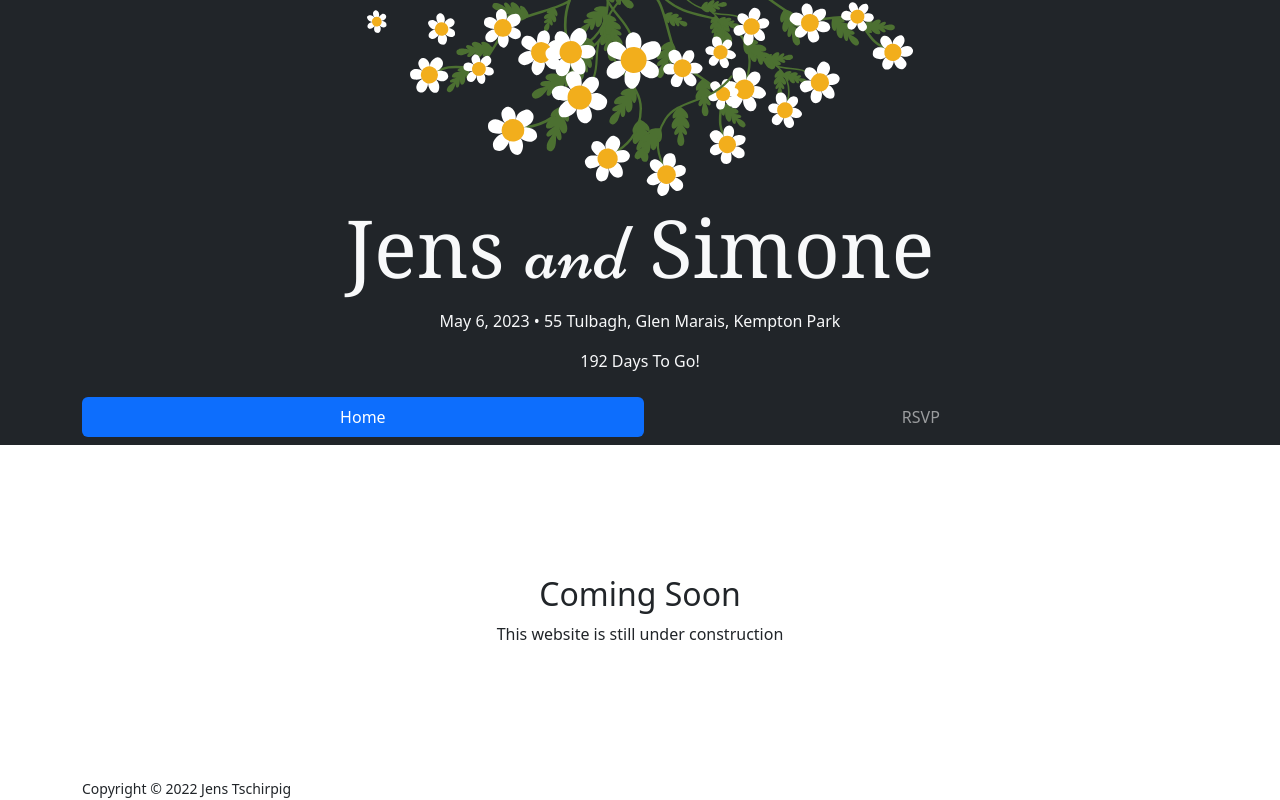
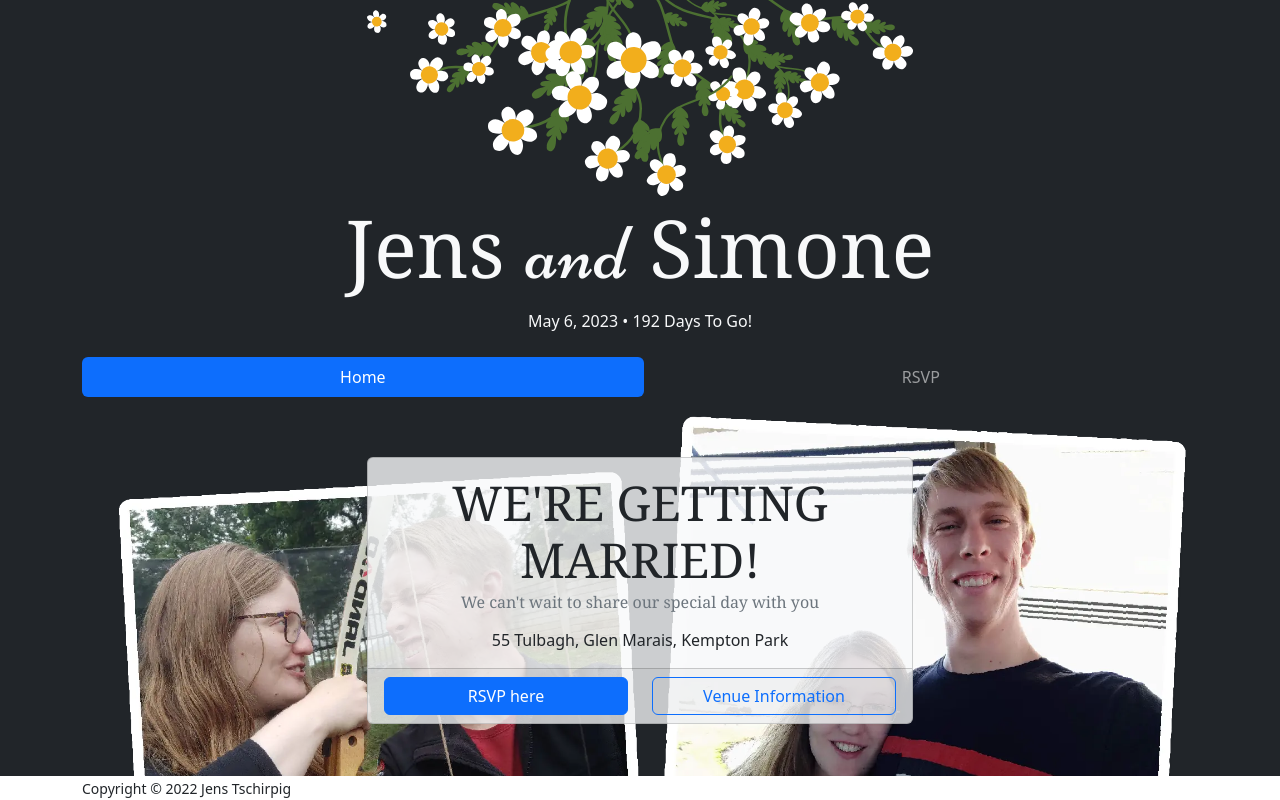
Before and after one commit to jens1101/jens-and-simone, a React (Create React App) app: page / in a window 1280 px wide. Built offline with nearby package versions, Linux system fonts and the light colour scheme.

Commit message:
feat: Refined home screen

```diff
--- a/src/Header.tsx
+++ b/src/Header.tsx
@@ -4,7 +4,7 @@ import { Col, Container, Nav, Navbar, Offcanvas, Row } from "react-bootstrap";
 import { LinkContainer } from "react-router-bootstrap";
 import { resolvePath, useMatches } from "react-router-dom";
 import background from "./assets/images/daisies-background.svg";
-import { APP_ROUTES, WEDDING_DAY, WEDDING_VENUE } from "./constants";
+import { APP_ROUTES, WEDDING_DAY } from "./constants";
 import { getDaysLeft } from "./helpers";
 
 export function Header() {
@@ -42,10 +42,9 @@ export function Header() {
           Jens <span className={"font-niconne"}>and</span> Simone
         </h1>
         <p>
-          {WEDDING_DAY.toLocaleString(DateTime.DATE_FULL)} &bull;{" "}
-          {WEDDING_VENUE.fullName}
+          {WEDDING_DAY.toLocaleString(DateTime.DATE_FULL)} &bull; {timeLeft}{" "}
+          Days To Go!
         </p>
-        <p>{timeLeft} Days To Go!</p>
       </Container>
 
       <Navbar
@@ -75,7 +74,7 @@ export function Header() {
                 activeKey={activeKey}
                 className={"flex-grow-1"}
               >
-                {Array.from(APP_ROUTES).map((route) => (
+                {Object.values(APP_ROUTES).map((route) => (
                   <LinkContainer
                     key={route.handle?.key}
                     to={resolvePath(route.path ?? "")}
--- a/src/Home.tsx
+++ b/src/Home.tsx
@@ -1,10 +1,61 @@
-import { Container } from "react-bootstrap";
+import React from "react";
+import { Card, Col, Container, Row } from "react-bootstrap";
+import { Link, resolvePath } from "react-router-dom";
+import background from "./assets/images/home-backgrund.webp";
+import { APP_ROUTES, WEDDING_VENUE } from "./constants";
 
 export function Home() {
   return (
-    <Container className={"text-center my-auto"}>
-      <h2>Coming Soon</h2>
-      <p className={"m-0"}>This website is still under construction</p>
-    </Container>
+    <div className={"d-flex flex-grow-1 flex-column bg-dark"}>
+      <Container
+        className={"flex-grow-1 d-flex flex-column justify-content-center"}
+        style={{
+          background: `url("${background}") top center/cover`,
+        }}
+      >
+        <Row className={"justify-content-center"}>
+          <Col xs={12} md={10} lg={8} xl={6}>
+            <Card
+              className={"my-5 bg-light text-center"}
+              style={{ "--bs-bg-opacity": "0.8" } as React.CSSProperties}
+            >
+              <Card.Body>
+                <Card.Title className={"font-georgia display-5 text-uppercase"}>
+                  We're getting
+                  <br />
+                  married!
+                </Card.Title>
+                <Card.Subtitle className="font-georgia text-muted mb-3">
+                  We can't wait to share our special day with you
+                </Card.Subtitle>
+                <Card.Text>{WEDDING_VENUE.fullName}</Card.Text>
+              </Card.Body>
+              <Card.Footer className="text-muted">
+                <Row>
+                  <Col xs={12} sm={6}>
+                    <Link
+                      to={resolvePath(APP_ROUTES.rsvp.path || "")}
+                      className="btn btn-primary w-100 mb-2 mb-sm-0"
+                      role="button"
+                    >
+                      RSVP here
+                    </Link>
+                  </Col>
+                  <Col xs={12} sm={6}>
+                    <Link
+                      to={""}
+                      className="btn btn-outline-primary w-100"
+                      role="button"
+                    >
+                      Venue Information
+                    </Link>
+                  </Col>
+                </Row>
+              </Card.Footer>
+            </Card>
+          </Col>
+        </Row>
+      </Container>
+    </div>
   );
 }
--- a/src/constants.tsx
+++ b/src/constants.tsx
@@ -20,8 +20,8 @@ export const WEDDING_VENUE = {
   fullName: "55 Tulbagh, Glen Marais, Kempton Park",
 };
 
-export const APP_ROUTES: RouteObject[] = [
-  {
+export const APP_ROUTES: Record<string, RouteObject> = {
+  home: {
     index: true,
     element: <Home />,
     handle: {
@@ -29,7 +29,7 @@ export const APP_ROUTES: RouteObject[] = [
       title: "Home",
     },
   },
-  {
+  rsvp: {
     path: "rsvp",
     element: <Rsvp />,
     handle: {
@@ -37,12 +37,12 @@ export const APP_ROUTES: RouteObject[] = [
       title: "RSVP",
     },
   },
-];
+};
 
-export const TOP_LEVEL_ROUTES: RouteObject[] = [
-  {
+export const TOP_LEVEL_ROUTES: Record<string, RouteObject> = {
+  app: {
     path: "/",
     element: <App />,
-    children: APP_ROUTES,
+    children: Object.values(APP_ROUTES),
   },
-];
+};
--- a/src/index.tsx
+++ b/src/index.tsx
@@ -6,7 +6,7 @@ import { TOP_LEVEL_ROUTES } from "./constants";
 import "./main.css";
 import reportWebVitals from "./reportWebVitals";
 
-const router = createHashRouter(TOP_LEVEL_ROUTES);
+const router = createHashRouter(Object.values(TOP_LEVEL_ROUTES));
 const root = ReactDOM.createRoot(document.getElementById("root")!);
 
 root.render(
--- a/src/types.d.ts
+++ b/src/types.d.ts
@@ -8,6 +8,11 @@ declare module "*.png" {
   export default path;
 }
 
+declare module "*.webp" {
+  const path: string;
+  export default path;
+}
+
 declare module "*.svg" {
   const path: string;
   export default path;
```
Also changed, not shown: src/assets/images/home-backgrund.webp (added).
